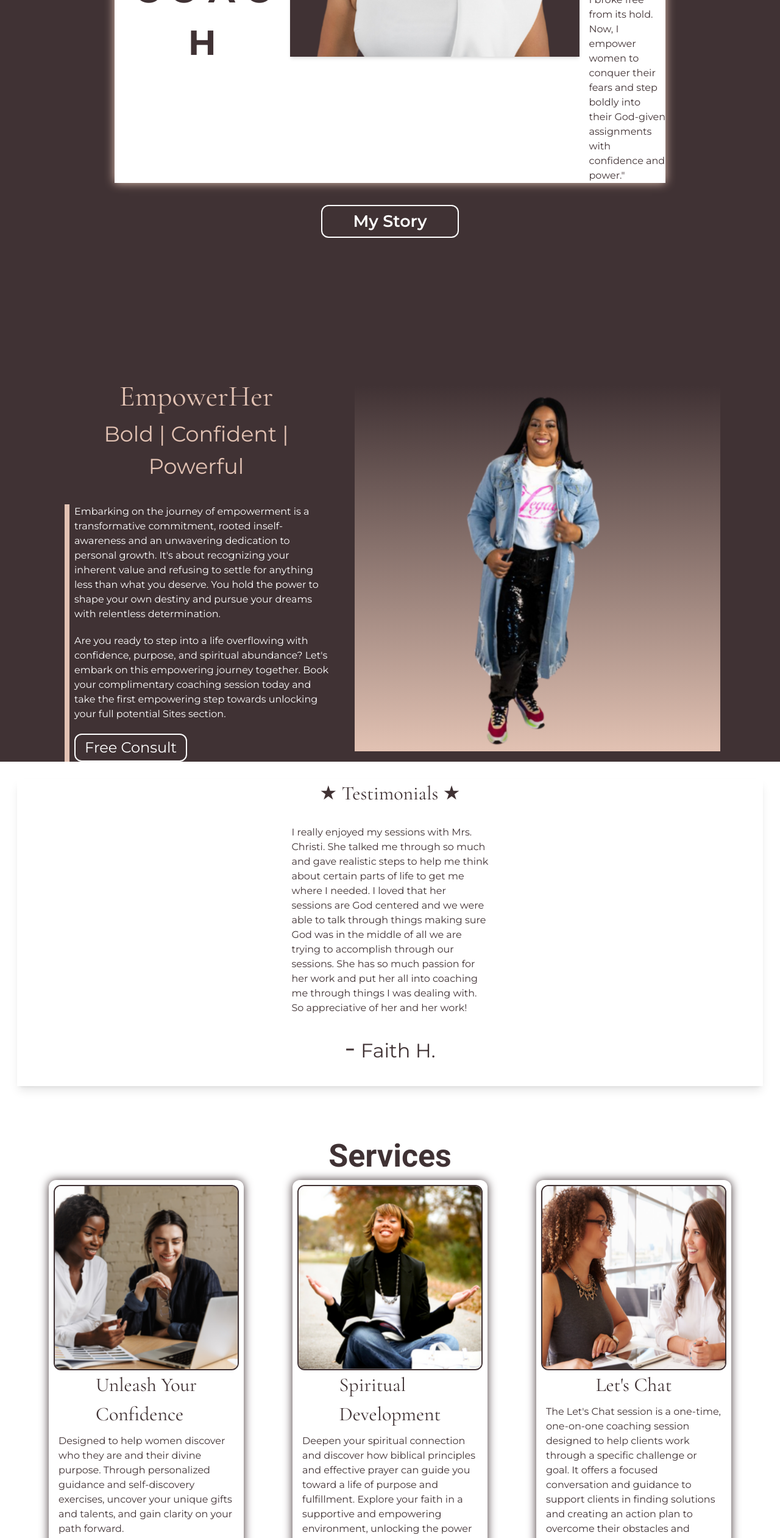
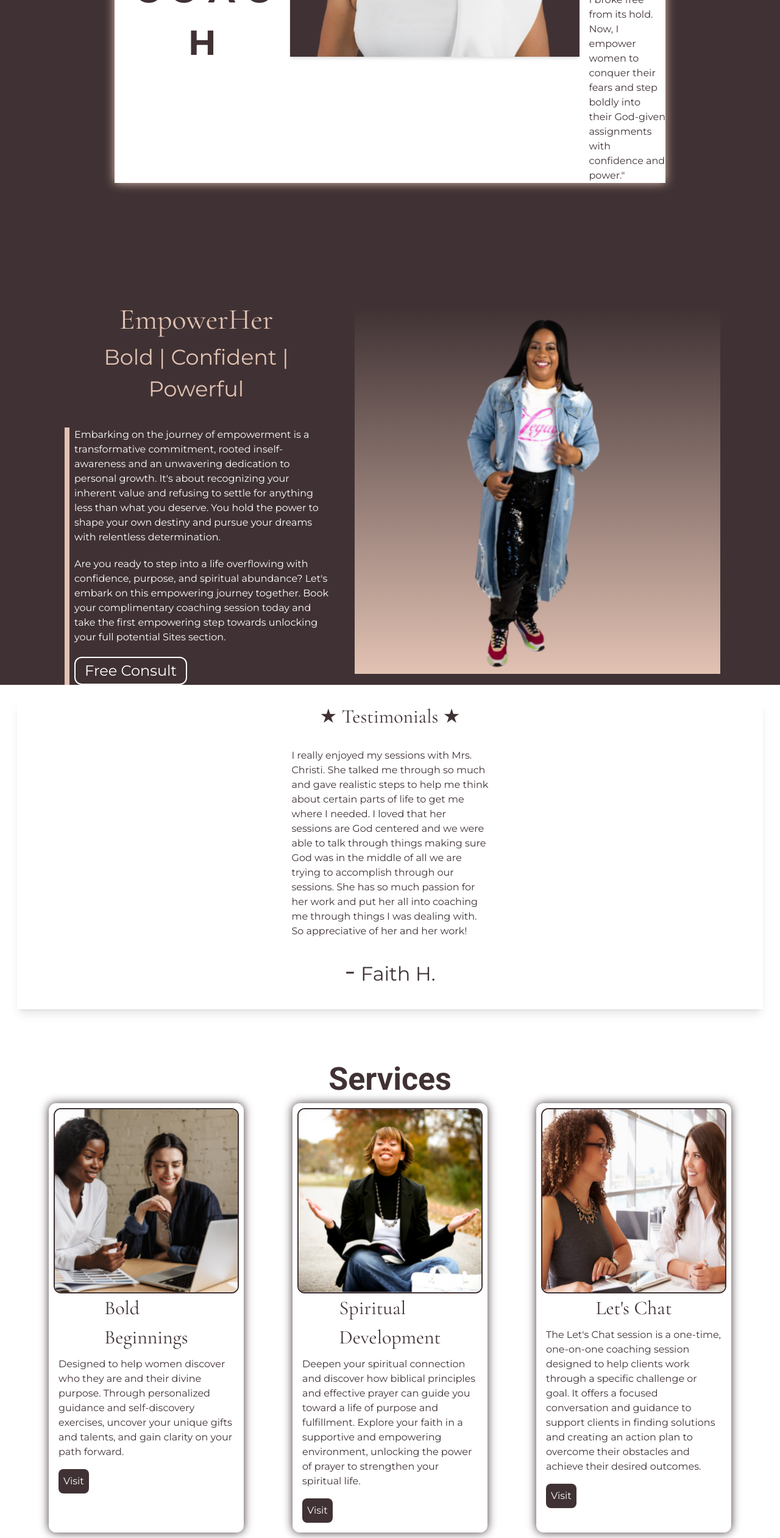
Before and after one commit to tranielmp8/christi-react-port, a React (Vite) app: page / in a window 1280 px wide. Shown: the part 1997-4519 px from the top of the page at 61% size. Built offline with nearby package versions, Linux system fonts and the light colour scheme; a web font is replaced by a local one.

Commit message:
updating about page

```diff
--- a/src/components/About.jsx
+++ b/src/components/About.jsx
@@ -1,5 +1,5 @@
 import Img4 from '../assets/images/img4.png'
-import { Link } from 'react-router-dom'
+// import { Link } from 'react-router-dom'
 
 export default function About() {
   return (
@@ -24,10 +24,10 @@ export default function About() {
             </div>
         </div>
         {/* <Link to="/about-me" > */}
-        <Link to="#" >
+        {/* <Link to="#" >
           <button className='abt-btn text-[27px] m-9 border-2 border-white   font-semibold rounded-xl hover:border-2 hover:text-[#e2c2b3] hover:border-[#e2c2b3] hover:bg-transparent'>My Story</button>
         </Link>
-
+         */}
     </div>
   )
 }
--- a/src/components/Sites.jsx
+++ b/src/components/Sites.jsx
@@ -10,7 +10,7 @@ export default function Sites() {
         <div className='w-80 rounded-xl card text-white p-2 shadow-lg project-container'>
           <img width={400} className='bg-white rounded-xl border-2 border-[#403234]' src={Site1}  alt="courses" />
           <div >
-            <h2 className='text-[32px] text-[#403234] flex items-center justify-center'>Unleash Your <br /> Confidence</h2>
+            <h2 className='text-[32px] text-[#403234] flex items-center justify-center'>Bold <br /> Beginnings</h2>
             <p className='p-2 text-[#403234]'>Designed to help women discover who they are and their divine purpose. Through personalized guidance and self-discovery exercises, uncover your unique gifts and talents, and gain clarity on your path forward. </p>
           </div>
         <button className=' m-2 rounded-lg p-2 bg-[#403234]'><a href="https://app.paperbell.com/checkout/packages/71345" target='_blank'>Visit</a></button>
```
